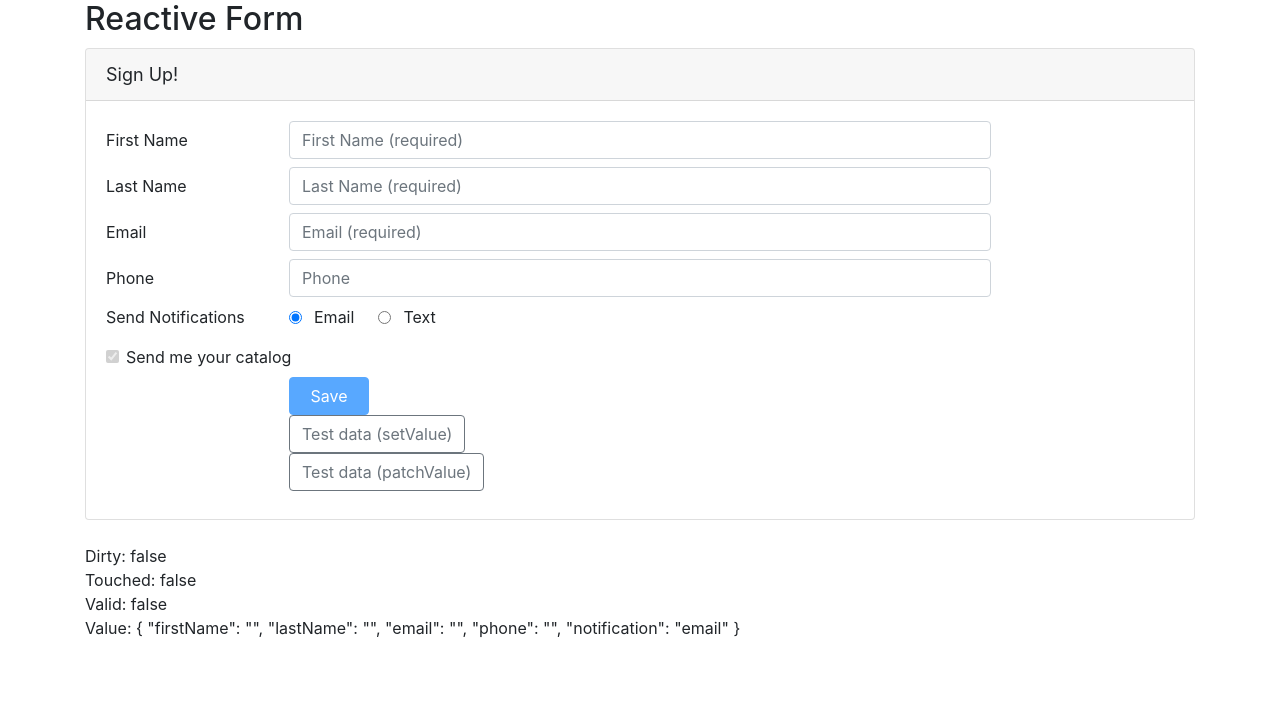
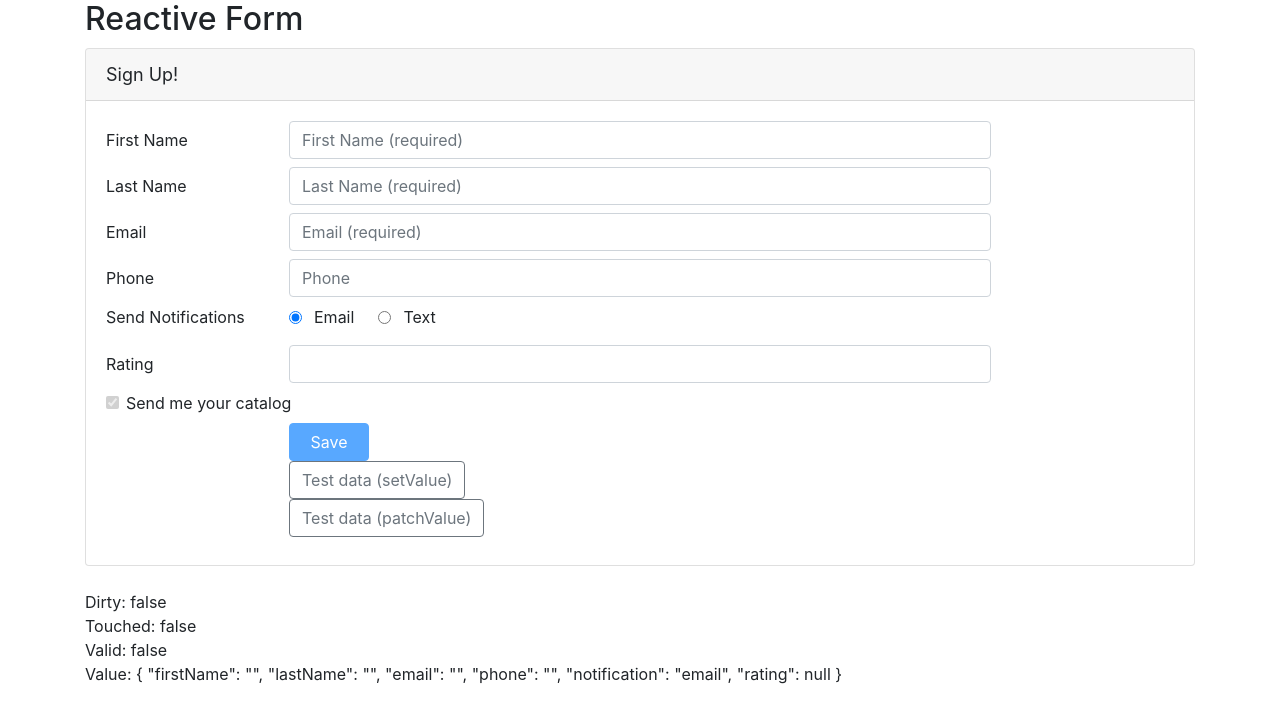
Before and after one commit to kitamarekweb/My-1-Angular-GettingStarted-Forms-Template-Driven, an Angular app: page / in a window 1280 px wide. Shown: the top 722 px of the page. Built offline with nearby package versions, Linux system fonts and the light colour scheme.

Commit message:
CUSTOM VALIDATOR, create FUNCTION for validation

```diff
--- a/src/app/customersReactive/customer-reactive.component.html
+++ b/src/app/customersReactive/customer-reactive.component.html
@@ -110,6 +110,23 @@
                      (click)="setNotification('text')"> Text
             </label>
           </div>
+        </div>
+      </div>
+
+      <div class="form-group row mb-2">
+        <label class="col-md-2 col-form-label" for="ratingId"> Rating </label>
+        <div class="col-md-8">
+          <input class="form-control"
+                 id="ratingId"
+                 type="number"
+                 formControlName="rating"
+                 [ngClass]="{'is-invalid': (customerForm.get('rating').touched || customerForm.get('rating').dirty)
+                 && !customerForm.get('rating').valid }"/>
+          <span class="invalid-feedback">
+            <span *ngIf="customerForm.get('rating').errors?.range">
+              Please rate your experience from 1 to 5.
+            </span>
+          </span>
         </div>
       </div>
 
--- a/src/app/customersReactive/customer-reactive.component.ts
+++ b/src/app/customersReactive/customer-reactive.component.ts
@@ -1,7 +1,15 @@
 import {Component, OnInit} from '@angular/core';
-import {FormGroup, FormControl, FormBuilder, Validators} from "@angular/forms";
+import {FormGroup, FormControl, FormBuilder, Validators, AbstractControl} from "@angular/forms";
 
 import {Customer} from './customer';
+import {stringify} from "querystring";
+
+function ratingRange(c: AbstractControl): { [key: string]: boolean } | null {
+  if (c.value !== null && (isNaN(c.value) || c.value < 1 || c.value > 5)) {
+    return { 'range': true };
+  }
+  return null;
+}
 
 @Component({
   selector: 'app-customer-reactive',
@@ -21,6 +29,7 @@
       email: ['',[Validators.required, Validators.email]],
       phone: '',
       notification: 'email',
+      rating: [null, ratingRange],
       sendCatalog: [{value: true, disabled: true}],
     })
   }
```
